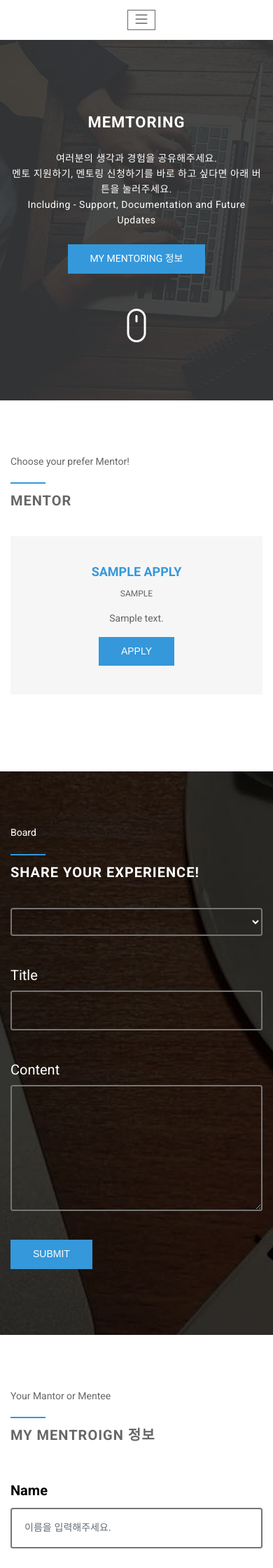
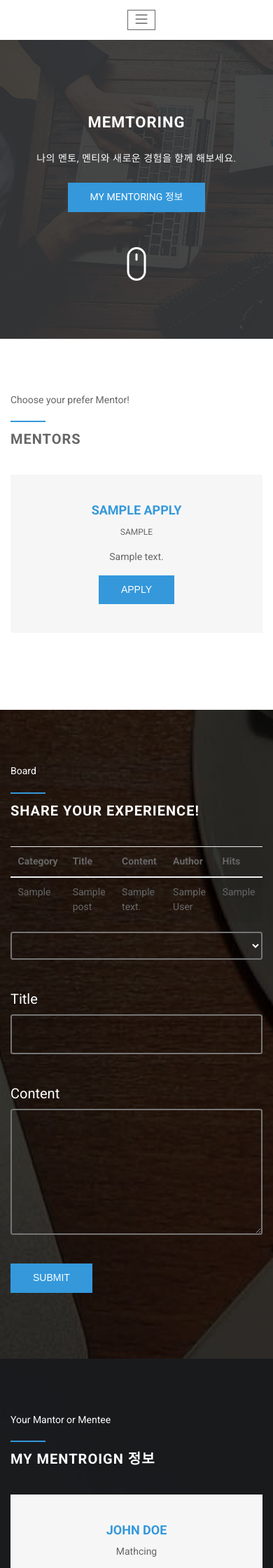
Before and after one commit to ChoiBowon/Web_Mentoring, a PHP site: page /Mentoring.php in a window 390 px wide. Shown: the top 2240 px of the page at 70% size. Run offline with PHP 8.4, Linux system fonts and the light colour scheme; the visitor is signed in with stand-in values (Sample User, id 1); tables that the repository leaves empty or names only in its code hold one stand-in row (values such as "Sample post").

Commit message:
2017.12.6

```diff
--- a/Main2_Logout.php
+++ b/Main2_Logout.php
@@ -59,7 +59,6 @@ session_start();
               <?php
 
               echo "<a class='nav-link'>".$_SESSION['userId'].'님 반갑습니다!'."</a>";
-
                ?>
              </li>
 
--- a/Mentoring.php
+++ b/Mentoring.php
@@ -1,6 +1,7 @@
 <?php
 require_once("connect.php");
 $result = mysqli_query($conn,'SELECT*FROM apply');
+$re = mysqli_query($conn, 'SELECT*FROM post');
 session_start();
  ?>
 <!DOCTYPE html>
@@ -69,7 +70,7 @@ session_start();
               <div class="item active">
                 <div class="contents text-center">
                   <h1 class="wow fadeInDown" data-wow-duration="1000ms" data-wow-delay="300ms">Memtoring</h1>
-                  <p class="lead  wow fadeIn" data-wow-duration="1000ms" data-wow-delay="400ms">여러분의 생각과 경험을 공유해주세요.<br>멘토 지원하기, 멘토링 신청하기를 바로 하고 싶다면 아래 버튼을 눌러주세요.<br> Including - Support, Documentation and Future Updates</p>
+                  <p class="lead  wow fadeIn" data-wow-duration="1000ms" data-wow-delay="400ms">나의 멘토, 멘티와 새로운 경험을 함께 해보세요.<br> </p>
                   <a rel="nofollow" href="#support" class="btn btn-common wow fadeInUp" data-wow-duration="1000ms" data-wow-delay="400ms">My mentoring 정보</a>
                   <!-- <a rel="nofollow" href="#mentor" class="btn btn-border wow fadeInUp" data-wow-duration="1000ms" data-wow-delay="400ms">멘토링 신청하기</a> -->
                   <div class="banner_bottom_btn wow fadeInUp" data-wow-duration="1000ms" data-wow-delay="700ms">
@@ -84,18 +85,15 @@ session_start();
     </header>
     <!-- Header Section End -->
 
-      <!-- Board Section Start 게시판 목록 -->
+      <!-- 멘토 목록 -->
     <section class="team-area section">
         <div class="container">
           <div class="section-header">
             <h3 class="section-subtitle wow fadeInDown" data-wow-duration="1000ms" data-wow-delay="300ms">Choose your prefer Mentor!</h3>
-            <h2 class="section-title wow fadeInUp" data-wow-duration="1000ms" data-wow-delay="300ms">Mentor</h2>
+            <h2 class="section-title wow fadeInUp" data-wow-duration="1000ms" data-wow-delay="300ms">Mentors</h2>
           </div>
 
           <div class="row">
-
-
-
               <!-- <img src="img/team/1.png" alt=""> -->
 
                 <?php
@@ -124,11 +122,12 @@ session_start();
         </div>
        </div>
     </section>
-
-
-    <!-- Board Section End  -->
+    <!-- 멘토 목록 End  -->
 
     <!-- Board Section Start 게시판 작성 -->
+    <!-- Board Section Start 게시판 목록 -->
+
+  <!-- Board Section End  -->
     <section id="services" class="services section">
 
       <div class="container">
@@ -136,6 +135,35 @@ session_start();
           <h3 class="section-subtitle wow fadeInDown" data-wow-duration="1000ms" data-wow-delay="300ms">Board</h3>
           <h2 class="section-title wow fadeInUp" data-wow-duration="1000ms" data-wow-delay="300ms">Share your experience!</h2>
         </div>
+        <?php
+        echo "<table class='table table-striped custab'>
+        <thead>
+            <tr>
+                <th>Category</th>
+                <th>Title</th>
+                <th>Content</th>
+                <th>Author</th>
+                <th>Hits</th>
+            </tr>
+        </thead>";
+
+        while( $row = mysqli_fetch_assoc($re)){
+        //      if(empty($_GET['category']) == true) {
+        echo
+        "<tbody>";
+            echo "<tr>";
+            echo "<td>".$row['category']."</td>";
+            echo "<td>".$row['title']."</td>";
+            echo "<td>".$row['content']."</td>";
+            echo "<td>".$row['author']."</td>";
+            echo "<td>".$row['hits']."</td>";
+            echo "</tr>";
+        "</tbody>";
+        //    }
+        }
+        echo"</table>";
+
+         ?>
         <form action="dashprocess.php" method="post"> <!-- process.php 에서 처리하도록 한다 -->
           <div class="form-group"> <!-- 글 등록을 위한 Form -->
             <select name="select" class="form-control">
@@ -156,44 +184,11 @@ session_start();
       </div>
     </section>
     <!-- Board Section End -->
-
-    <!-- Support Section 멘토 지원하기-->
-    <section id="support" class="team-area section">
-      <div class="container">
-        <div class="section-header">
-          <h3 class="section-subtitle wow fadeInDown" data-wow-duration="1000ms" data-wow-delay="300ms">Your Mantor or Mentee</h3>
-          <h2 class="section-title wow fadeInUp" data-wow-duration="1000ms" data-wow-delay="300ms">My Mentroign 정보</h2>
-        </div>
-
-        <div class="row">
-          <div class="col-md-3 col-sm-6 col-xs-12">
-            <div class="service-box wow fadeInLeft" data-wow-duration="1000ms" data-wow-delay="300ms">
-              <div class="support">
-                <!-- 멘토 신청 폼 -->
-                <form role="form" class="form-horizontal" name="supportform" id="supportform" action="supportwork.php" method="post">
-                  <div class="form-group">
-                    <h3><label for="title" style="color:#000; font-size:20px" >Name</label></h3>
-                    <input name="name" class="form-control" style="color:#000" type="text" id="name" placeholder="이름을 입력해주세요."><br>
-                    <h3><label for="content" style="color:#000; font-size:20px" >Content</label></h3>
-                    <textarea name="content" class="form-control" style="color:#000;" id="content" rows="8" cols="80" placeholder="인사말, 멘토로서의 다짐을 작성해주세요."></textarea><br>
-                    <input class="btn btn-common wow fadeInUp"  type="submit" value="Submit">
-                  </div>
-                </form>
-                <!-- 멘토 신청 폼 끝! -->
-              </div>
-            </div>
-          </div>
-
-      </div>
-    </section>
-    <!-- 멘토 지원하기 Section Ends -->
-
-    <!-- 멘티 목록 Start -->
     <section id="mentor" class="why">
         <div class="container">
           <div class="section-header">
-            <h3 class="section-subtitle wow fadeInDown" data-wow-duration="1000ms" data-wow-delay="300ms">Choose your Mentor!</h3>
-            <h2 class="section-title wow fadeInUp" data-wow-duration="1000ms" data-wow-delay="300ms">Mentoring</h2>
+            <h3 class="section-subtitle wow fadeInDown" data-wow-duration="1000ms" data-wow-delay="300ms">Your Mantor or Mentee</h3>
+            <h2 class="section-title wow fadeInUp" data-wow-duration="1000ms" data-wow-delay="300ms">My Mentroign 정보</h2>
           </div>
             <div class="row">
             <div class="col-md-4 col-sm-6 col-xs-12">
@@ -202,18 +197,7 @@ session_start();
                 <!-- <img src="img/team/1.png" alt=""> -->
                 <div class="team-content">
                   <h4 class="tem-member">John Doe</h4>
-                  <h6>web developer</h6>
-                  <p>Lorem ipsum dolor sit amet, consectetur adipiscing elit.</p>
-                  <ul class="team-social">
-                    <li><a href="#"><i class="fa fa-facebook"></i></a>
-                    </li>
-                    <li><a href="#"><i class="fa fa-twitter"></i></a>
-                    </li>
-                    <li><a href="#"><i class="fa fa-google-plus"></i></a>
-                    </li>
-                    <li><a href="#"><i class="fa fa-linkedin"></i></a>
-                    </li>
-                  </ul>
+                  <p>Mathcing</p>
                 </div>
               </div>
             </div>
@@ -265,6 +249,33 @@ session_start();
           </div<
         </div>
       </section>
+    <!-- Support Section 멘토 지원하기-->
+    <section id="support" class="team-area section">
+      <div class="container">
+        <div class="section-header">
+          <h3 class="section-subtitle wow fadeInDown" data-wow-duration="1000ms" data-wow-delay="300ms">Your Mantor or Mentee</h3>
+          <h2 class="section-title wow fadeInUp" data-wow-duration="1000ms" data-wow-delay="300ms">My Mentroign 정보</h2>
+        </div>
+
+        <div class="row">
+          <div class="col-md-3 col-sm-6 col-xs-12">
+            <div class="service-box wow fadeInLeft" data-wow-duration="1000ms" data-wow-delay="300ms">
+              <div class="support">
+                <div class="team-content">
+                  <h4 class="tem-member">John Doe</h4>
+                  <p>Mathcing</p>
+                </div>
+
+              </div>
+            </div>
+          </div>
+
+      </div>
+    </section>
+    <!-- 멘토 지원하기 Section Ends -->
+
+    <!-- 멘티 목록 Start -->
+
 
     <!-- 멘토 목록 End -->
 
--- a/SignUp.php
+++ b/SignUp.php
@@ -25,7 +25,7 @@
      <div class="overlay"></div>
       <nav class="navbar navbar-toggleable-sm fixed-top navbar-light bg-faded">
         <div class="container">
-          <a class="navbar-brand" href="index.html"><img src="img/logo.png" alt=""></a>
+          <a class="navbar-brand" href="index.html"></a>
           <button class="navbar-toggler" type="button" data-toggle="collapse" data-target="#navbarCollapse" aria-controls="navbarCollapse" aria-expanded="false" aria-label="Toggle navigation">
             <i class="icon-menu"></i>
           </button>
--- a/login.php
+++ b/login.php
@@ -4,6 +4,8 @@ require_once("connect.php");
     // form에서 입력받은 id와 password
     $userId = $_POST['userID'];
     $pass = $_POST['password'];
+    // $name = "SELECT name FROM member WHERE id='$userId'";
+    // $role = "SELECT role FROM member WHERE id='$userId'";
 
  $sql="SELECT id FROM member WHERE id='$userId' and password='$pass'";
  $result = mysqli_query($conn, $sql);
@@ -15,6 +17,9 @@ require_once("connect.php");
        session_start();
        //session_register("userId");
        $_SESSION['userId']=$userId;
+       $_SESSION['name']=$name;
+       $_SESSION['role']=$role;
+
 
 
        header("location: Main2_Logout.php");
```
Also changed, not shown: DashBoard.php (+119 -12 lines).
